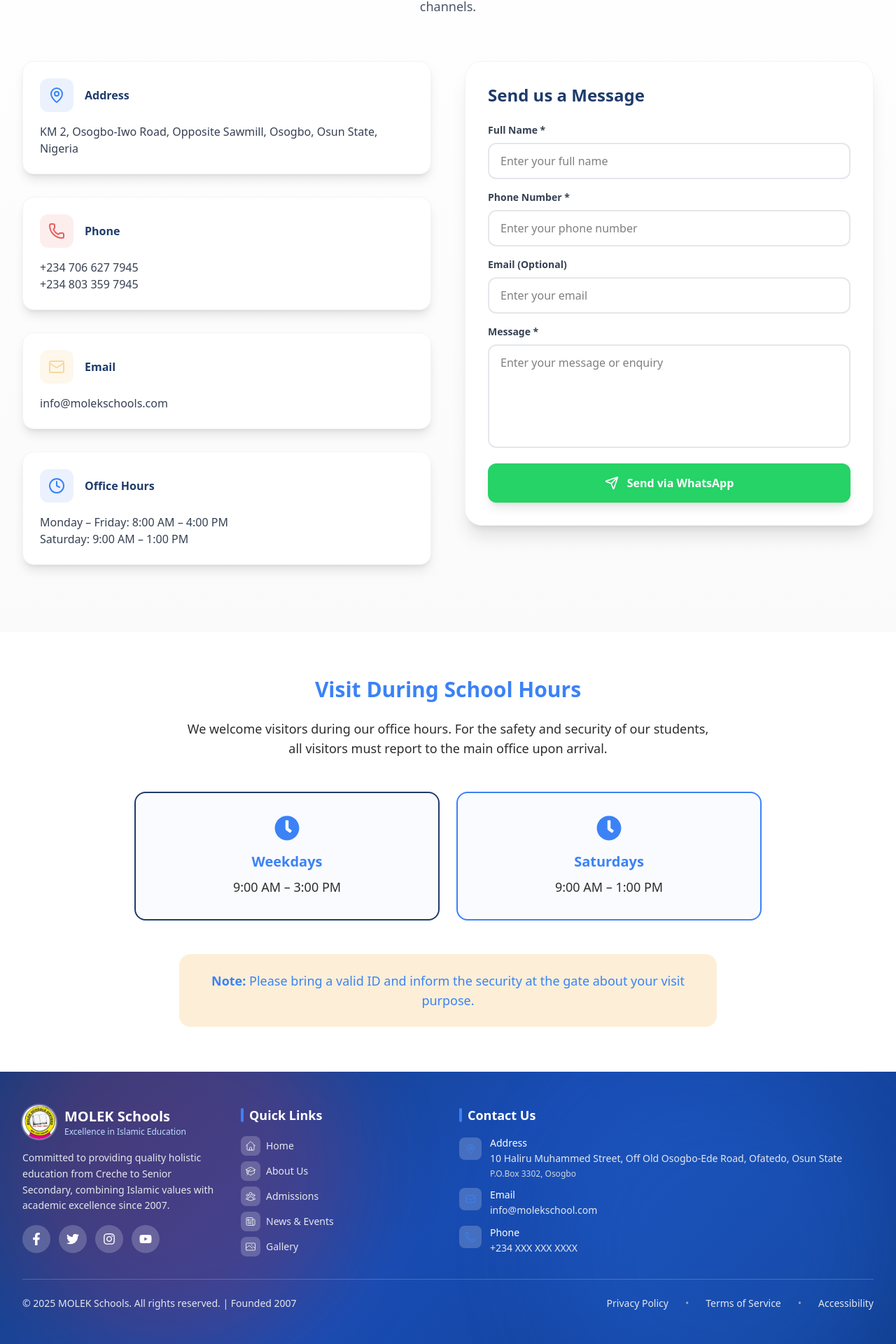
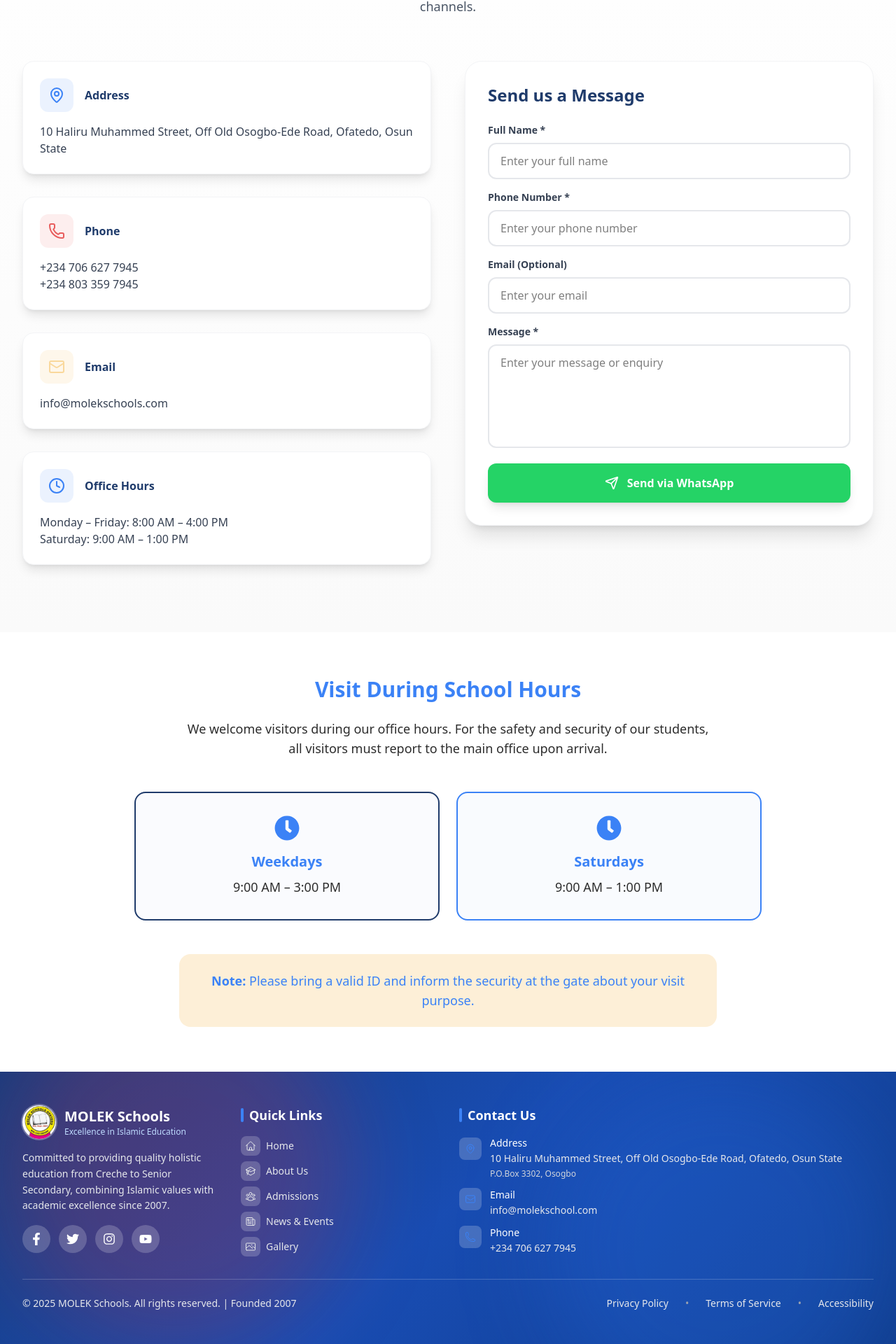
Before and after one commit to moh-Adedamola/molek-school-web-portal-front-end, a React (Vite) app: page /contact in a window 1280 px wide. Shown: the part 337-2257 px from the top of the page at 70% size. Built offline with nearby package versions, Linux system fonts and the light colour scheme; no server answers.

Commit message:
corrected address on footer

```diff
--- a/src/components/Contacts/ContactInfo.jsx
+++ b/src/components/Contacts/ContactInfo.jsx
@@ -65,7 +65,7 @@ const ContactInfo = () => {
                     </div>
                     <h3 className="font-bold text-[#1F3B6B]">Address</h3>
                 </div>
-                <p className="text-gray-700">KM 2, Osogbo-Iwo Road, Opposite Sawmill, Osogbo, Osun State, Nigeria</p>
+                <p className="text-gray-700">10 Haliru Muhammed Street, Off Old Osogbo-Ede Road, Ofatedo, Osun State</p>
             </article>
 
             <article className="bg-white rounded-2xl p-6 shadow-lg border border-gray-100">
--- a/src/components/Footer.jsx
+++ b/src/components/Footer.jsx
@@ -179,7 +179,7 @@ const Footer = () => {
                   </div>
                   <div className="text-sm">
                     <p className="font-medium text-white mb-0.5">Phone</p>
-                    <p>+234 XXX XXX XXXX</p>
+                    <p>+234 706 627 7945</p>
                   </div>
                 </li>
               </ul>
```
